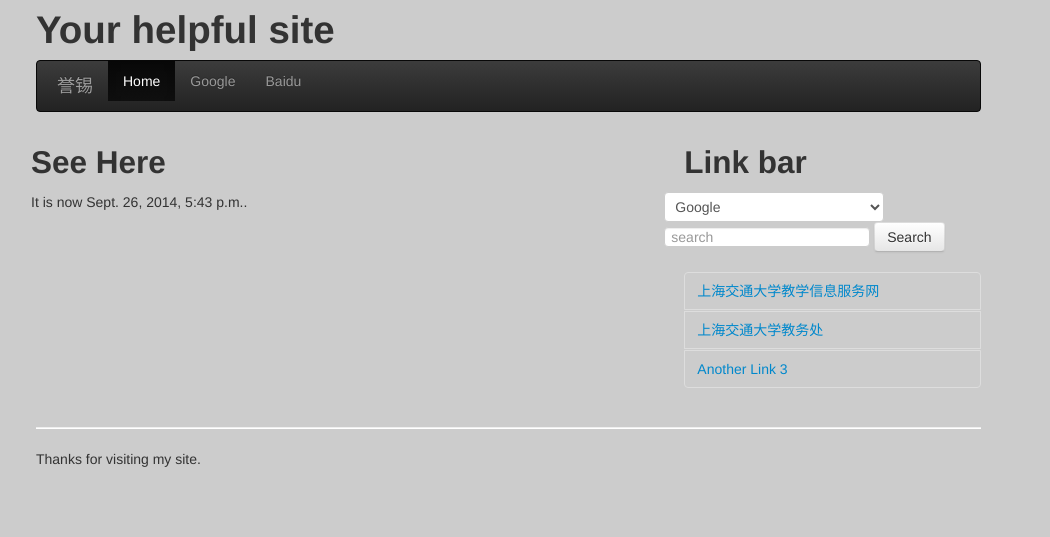
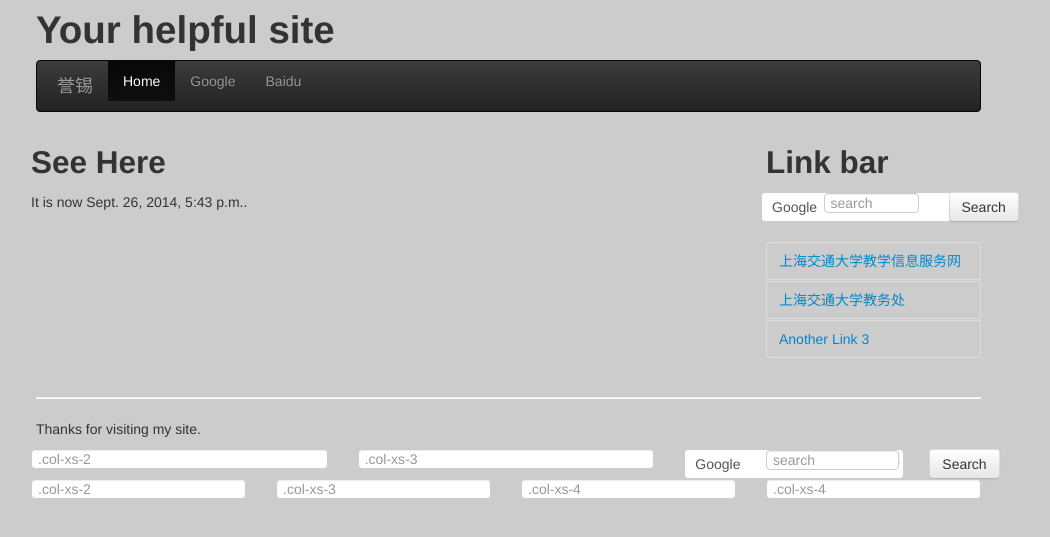
Before and after one commit to kdplus/django-bootstrap, a Django app: page /time/ in a window 1280 px wide. Shown: the top 537 px of the page, without its empty margins (129-1179 px from the left). Run offline with Django 3.2, Linux system fonts and the light colour scheme; parts of the project's set-up code (start-up, migrations or seed data) failed here and were passed over; some libraries are stand-ins or nearby versions.

```diff
--- a/mysite/templates/base.html
+++ b/mysite/templates/base.html
@@ -48,22 +48,28 @@
 			</nav>
 
 			<div id='content' class='row'>
-						<div class='col-md-8 main'>
+						<div class='col-md-9 main' >
 							<h2>See Here</h2>
 							{% block content %}{% endblock %}
 						</div>
 
-						<div class='col-md-4 sidebar'>
+						<div class='col-md-3 sidebar'>
 							<h2>Link bar</h2>
 							<div class='row'>
 							<form action="http://64.233.168.54/search" target="_blank" class="form-search" >
 								<table bgcolor="#FFFFFF" ><tr><td>
+									<div class='col-md-3'>
 								    <select id="search-en"  onchange="changeAction();">
 										<option value="http://64.233.168.54/search">Google</option>
 										<option value="http://www.baidu.com/baidu">Baidu</option>
 									</select>
-									<input id=wp type=text name='q' class="form " placeholder="search">
-									<input type="submit" value="Search" class="btn" >
+									</div>
+									<div class='col-md-6'>
+									<input id=wp type=text name='q' class="form-control" placeholder="search">
+									</div>
+									<div class='col-md-2'>
+									<button type="submit" class="btn btn-sm">Search</button>
+									</div>
 								</td></tr></table>
 							</form>
 							</div>
@@ -79,6 +85,42 @@
 			<hr>
 			<p>Thanks for visiting my site.</p>
 			{% endblock %}
+			<div class="row">
+  <div class="col-md-4">
+    <input type="text" class="form-control" placeholder=".col-xs-2">
+  </div>
+  <div class="col-md-4">
+    <input type="text" class="form-control" placeholder=".col-xs-3">
+  </div>
+  <form action="http://64.233.168.54/search" target="_blank" class="form-search" >
+  <div class="col-md-1">
+    <select id="search-en"  onchange="changeAction();">
+										<option value="http://64.233.168.54/search">Google</option>
+										<option value="http://www.baidu.com/baidu">Baidu</option>
+									</select>
+  </div>
+  <div class="col-md-2">
+    <input id=wp type=text name='q' class="form-control " placeholder="search">
+  </div>
+  <div class="col-md-1">
+    <input type="submit" value="Search" class="btn" >
+  </div>
+  </form>
+</div>
+<div class="row">
+  <div class="col-md-3">
+    <input type="text" class="form-control" placeholder=".col-xs-2">
+  </div>
+  <div class="col-md-3">
+    <input type="text" class="form-control" placeholder=".col-xs-3">
+  </div>
+  <div class="col-md-3">
+    <input type="text" class="form-control" placeholder=".col-xs-4">
+  </div>
+  <div class="col-md-3">
+    <input type="text" class="form-control" placeholder=".col-xs-4">
+  </div>
+</div>
 		</div>
 	</div>
 	<script type="text/javascript">
```
Also changed, not shown: mysite/templates/link.html (+9 -10 lines).
